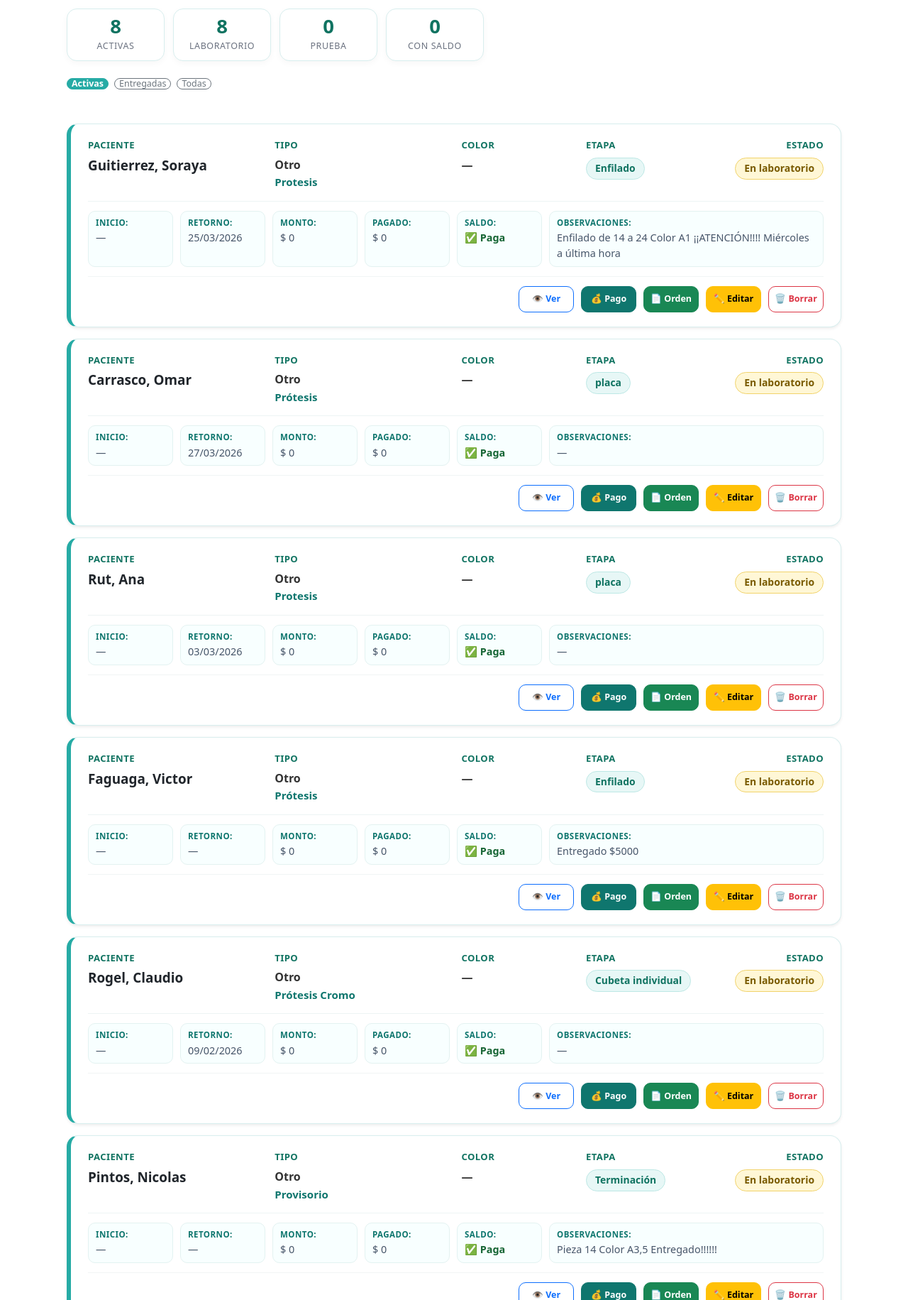
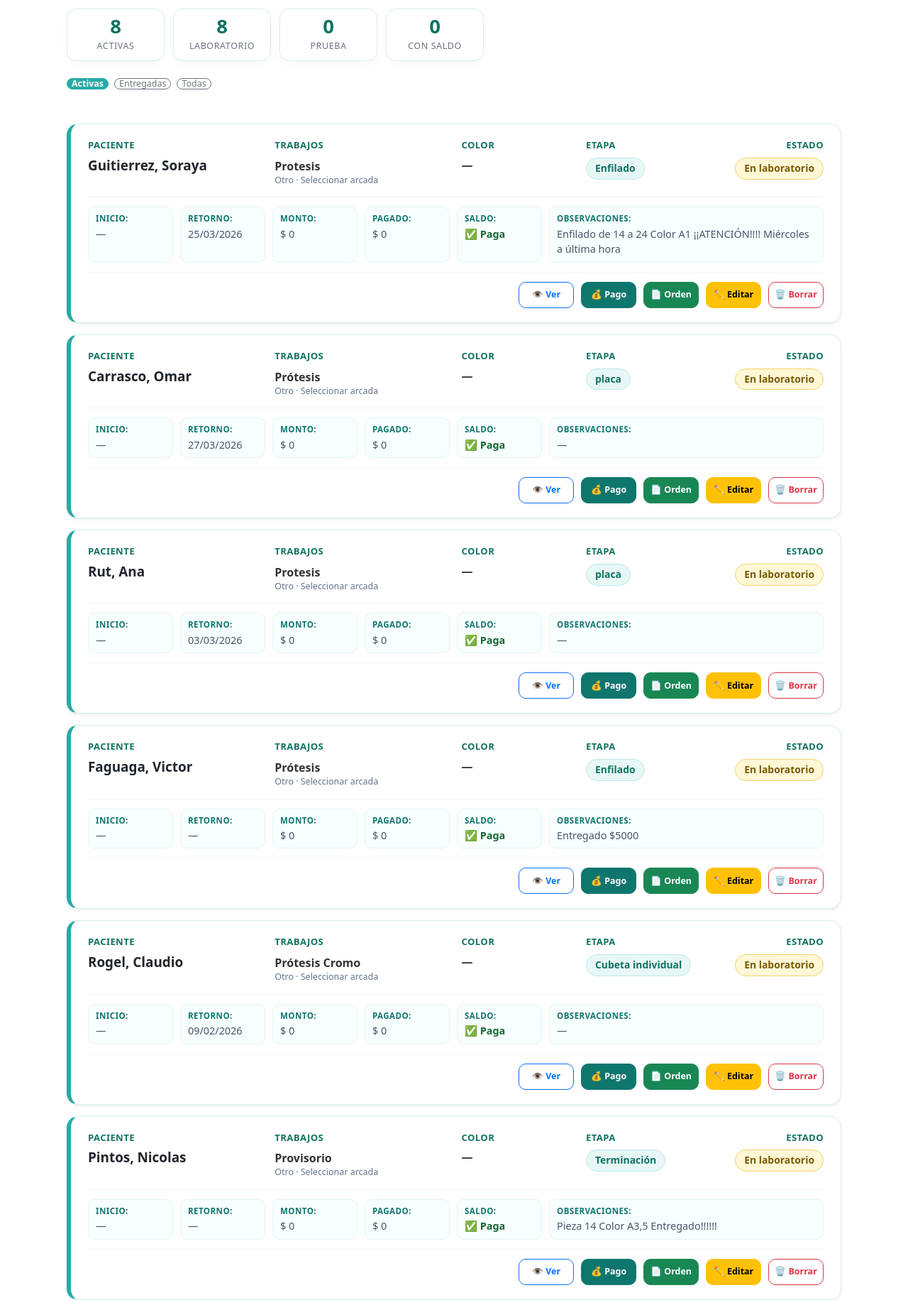
Before and after one commit to sonrisarco-co/sonrisar-pro, a Django app: page /protesis/ in a window 1280 px wide. Shown: the part 242-2073 px from the top of the page at 71% size. Run offline with Django 5.2, Linux system fonts and the light colour scheme; data comes from the database, SQL or seed files in the repository; data that the repository does not hold is empty; parts of the project's set-up code (start-up, migrations or seed data) failed here and were passed over; some libraries are stand-ins or nearby versions.

Commit message:
Mostrar trabajos unificados en listado

```diff
--- a/core/templates/core/protesis_list.html
+++ b/core/templates/core/protesis_list.html
@@ -76,13 +76,20 @@
                             </div>
 
                             <div class="col-md-3">
-                                <div class="label-card">Tipo</div>
-                                <div class="dato-card">
-                                    {{ item.get_tipo_protesis_display }}
-                                </div>
-                                {% if item.trabajo_mostrado %}
-                                    <div class="trabajo-card">{{ item.trabajo_mostrado }}</div>
-                                {% endif %}
+                                <div class="label-card">Trabajos</div>
+                                {% for trabajo in item.trabajos_detalle %}
+                                    <div class="trabajo-unificado">
+                                        <span class="dato-card">{{ trabajo.trabajo_label }}</span>
+                                        <span class="trabajo-meta">
+                                            {{ trabajo.tipo_label }}
+                                            {% if trabajo.arcada_label %} · {{ trabajo.arcada_label }}{% endif %}
+                                        </span>
+                                    </div>
+                                {% empty %}
+                                    <div class="trabajo-card">
+                                        {{ item.trabajo_mostrado|default:"—" }}
+                                    </div>
+                                {% endfor %}
                             </div>
 
                             <div class="col-md-2">
@@ -589,6 +596,19 @@
         line-height: 1.3;
     }
 
+    .trabajo-unificado + .trabajo-unificado {
+        margin-top: 7px;
+        padding-top: 7px;
+        border-top: 1px solid #d8eeee;
+    }
+
+    .trabajo-meta {
+        display: block;
+        color: #64748b;
+        font-size: .78rem;
+        line-height: 1.25;
+    }
+
     .protesis-extra > div {
         min-height: 54px;
         padding: 9px 12px;
```
